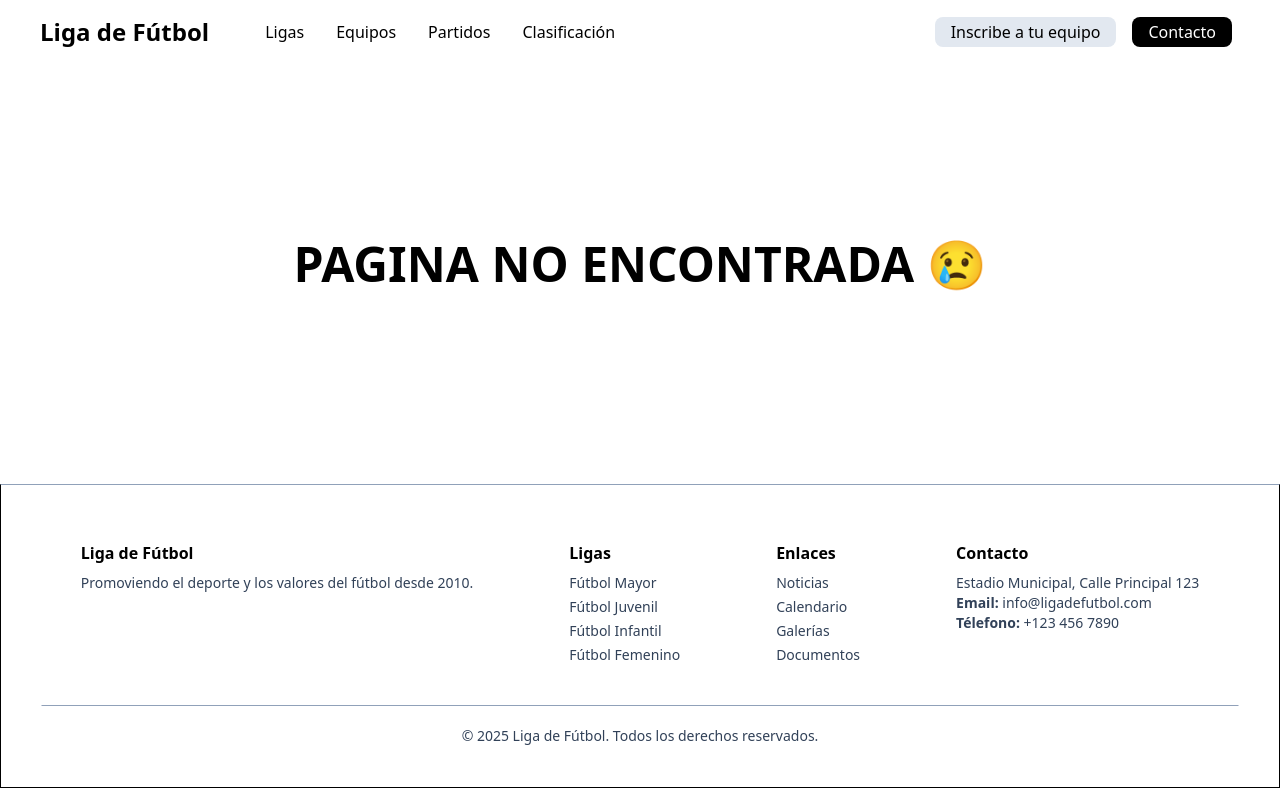
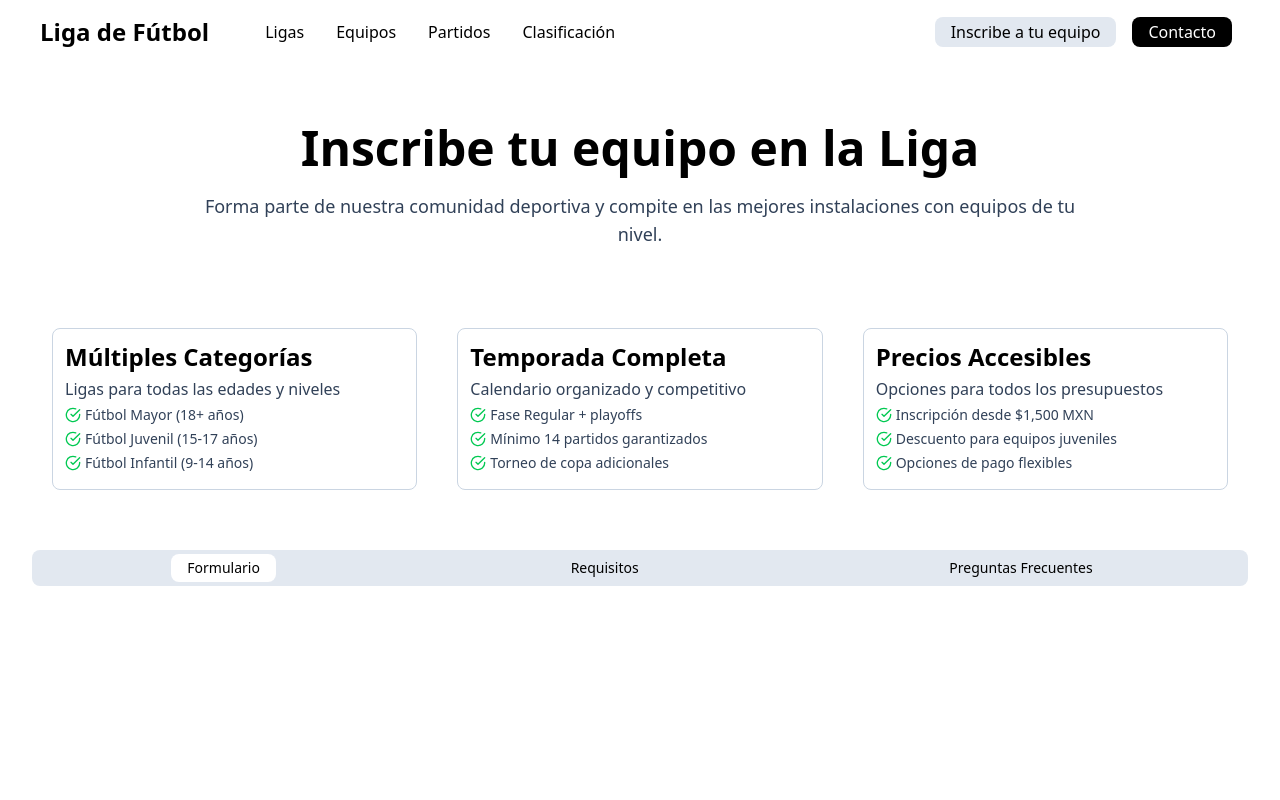
Before and after one commit to GrandMostach0/plataformaLigaFutbol, a React (Vite) app: page /inscripcion in a window 1280 px wide. Shown: the top 800 px of the page. Built offline with nearby package versions, Linux system fonts and the light colour scheme.

Commit message:
menu en la pagina de inscripciones media lista

```diff
--- a/src/App.jsx
+++ b/src/App.jsx
@@ -1,4 +1,3 @@
-import React from 'react'
 import './App.css'
 import { BrowserRouter, Routes, Route } from 'react-router'
 import Layout from './components/Layout'
@@ -7,6 +6,7 @@ import Ligas from './pages/Ligas/Ligas'
 import Error404 from './components/Error404'
 import Equipos from './pages/Equipos'
 import Clasificacion from './pages/Clasificacion'
+import Inscripcion from './pages/Inscripcion/Inscripcion'
 function App() {
 
   return (
@@ -17,6 +17,7 @@ function App() {
           <Route path='/ligas' element={<Ligas />}/>
           <Route path='/equipos' element={<Equipos />}/>
           <Route path='/clasificacion' element={<Clasificacion />}/>
+          <Route path="/inscripcion" element={<Inscripcion />}/>
           <Route path='*' element={<Error404 />}/>
         </Route>
       </Routes>
--- a/src/index.css
+++ b/src/index.css
@@ -37,7 +37,7 @@
   }
 
   .parrafos{
-    @apply max-w-[70%] mx-auto my-5 text-lg;
+    @apply max-w-[70%] mx-auto my-5 text-lg text-slate-700;
   }
 
   .textoNormal{
--- /dev/null
+++ b/src/pages/Inscripcion/Inscripcion.jsx
@@ -0,0 +1,74 @@
+import { useState } from "react";
+import CardBeneficios from "./componentsInscripcion/CardBeneficios";
+
+function Inscripcion(){
+    const listaBeneficios = [
+        {
+            tituloBeneficio: "Múltiples Categorías",
+            descripcion: "Ligas para todas las edades y niveles",
+            detallesBeneficios: [
+                "Fútbol Mayor (18+ años)",
+                "Fútbol Juvenil (15-17 años)",
+                "Fútbol Infantil (9-14 años)",
+            ]
+        },
+        {
+            tituloBeneficio: "Temporada Completa",
+            descripcion: "Calendario organizado y competitivo",
+            detallesBeneficios: [
+                "Fase Regular + playoffs",
+                "Mínimo 14 partidos garantizados",
+                "Torneo de copa adicionales",
+            ]
+        },
+        {
+            tituloBeneficio: "Precios Accesibles",
+            descripcion: "Opciones para todos los presupuestos",
+            detallesBeneficios: [
+                "Inscripción desde $1,500 MXN",
+                "Descuento para equipos juveniles",
+                "Opciones de pago flexibles",
+            ]
+        }
+    ]
+    const [opSeleccionada, setOpSeleccionada] = useState('Formulario');
+    const listaOpciones = ['Formulario', 'Requisitos', 'Preguntas Frecuentes']
+
+    return(
+        <>
+            <div className="text-center py-15">
+                <h1 className="title">Inscribe tu equipo en la Liga</h1>
+                <p className="parrafos">Forma parte de nuestra comunidad deportiva y compite en las mejores instalaciones con equipos de tu nivel.</p>
+            </div>
+
+            <section className="px-10 grid grid-cols-3 gap-10">
+                {listaBeneficios.map((beneficio, i) =>(
+                    <CardBeneficios
+                        key={i}
+                        title={beneficio.tituloBeneficio}
+                        parrafo={beneficio.descripcion}
+                        listaBeneficios={beneficio.detallesBeneficios}
+                    />
+                ))}
+            </section>
+
+            <section className="division">
+                <div className="flex items-center justify-around bg-slate-200 rounded-lg py-1">
+                    {listaOpciones.map((opcion, i) => (
+                        <p
+                            key={i}
+                            className={`px-4 py-1 text-sm cursor-pointer
+                                ${opcion === opSeleccionada ? 'bg-white rounded-lg' : ''}
+                            `}
+                            onClick={() => setOpSeleccionada(opcion)}
+                        >
+                            {opcion}
+                        </p>
+                    ))}
+                </div>
+            </section>
+        </>
+    )
+}
+
+export default Inscripcion;
--- /dev/null
+++ b/src/pages/Inscripcion/componentsInscripcion/CardBeneficios.jsx
@@ -0,0 +1,20 @@
+
+const CardBeneficios = ({title, parrafo, listaBeneficios}) => {
+    return(
+        <div className="border px-3 py-3 border-slate-300 rounded-lg">
+            <h1 className="title3 mb-1">{title}</h1>
+            <p className="text-base text-slate-700">{parrafo}</p>
+
+            {listaBeneficios.map((beneficio, index) => (
+                <p key={index} className="flex items-center text-slate-700 text-sm my-1">
+                    <svg xmlns="http://www.w3.org/2000/svg" width="24" height="24" viewBox="0 0 24 24" fill="none" stroke="currentColor" stroke-width="2" stroke-linecap="round" stroke-linejoin="round" className="lucide lucide-circle-check-big h-4 w-4 text-green-500 mr-1"><path d="M22 11.08V12a10 10 0 1 1-5.93-9.14"></path><path d="m9 11 3 3L22 4"></path></svg>
+                    {beneficio}
+                </p>
+            ))}
+        </div>
+
+
+    )
+}
+
+export default CardBeneficios;
```
